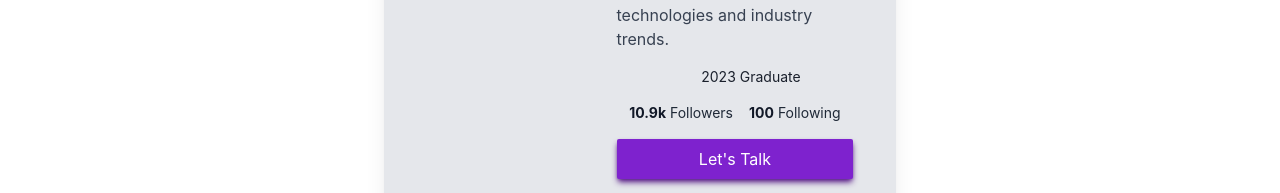
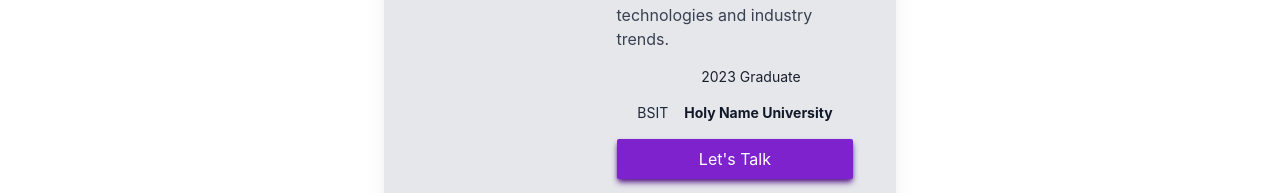
Before and after one commit to renon69/portfolio-2, a React (Vite) app: page / in a window 1280 px wide. Shown: the part 1770-1963 px from the top of the page. Built offline with nearby package versions, Linux system fonts and the light colour scheme.

Commit message:
i put school name in about container

```diff
--- a/src/components/About.jsx
+++ b/src/components/About.jsx
@@ -21,8 +21,8 @@ const About = () => {
                 </ul>
 
                 <ul class="space-x-4 flex flex-row justify-center w-full mb-4">
-                    <li class="text-sm text-gray-800"><strong class="text-gray-900">10.9k</strong> Followers</li>
-                    <li class="text-sm text-gray-800"><strong class="text-gray-900">100</strong> Following</li>
+                    <li class="text-sm text-gray-800"><strong class="text-gray-900"></strong>BSIT</li>
+                    <li class="text-sm text-gray-800"><strong class="text-gray-900">Holy Name University</strong> </li>
                 </ul>
                 <button class="transition-colors bg-purple-700 hover:bg-purple-800 p-2 rounded-sm w-full text-white text-hover shadow-md shadow-purple-900 ">
                     Let's Talk
```
